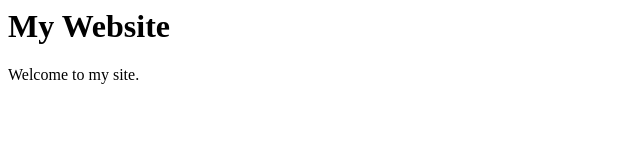
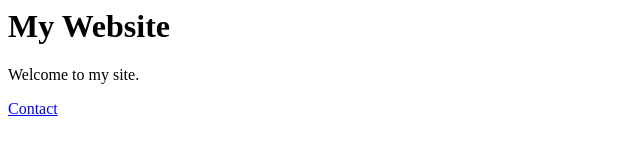
Before and after one commit to megiikeshelava/mini-site, a plain HTML site: page index.html in a window 1280 px wide. Shown: the full height of the page, 0-640 px from the left. Drawn offline with Linux system fonts and the light colour scheme.

Commit message:
Add link to contact page in index.html

```diff
--- a/index.html
+++ b/index.html
@@ -1,2 +1,3 @@
 <h1>My Website</h1>
 <p>Welcome to my site.</p>
+<a href='contact.html'>Contact</a>
```
